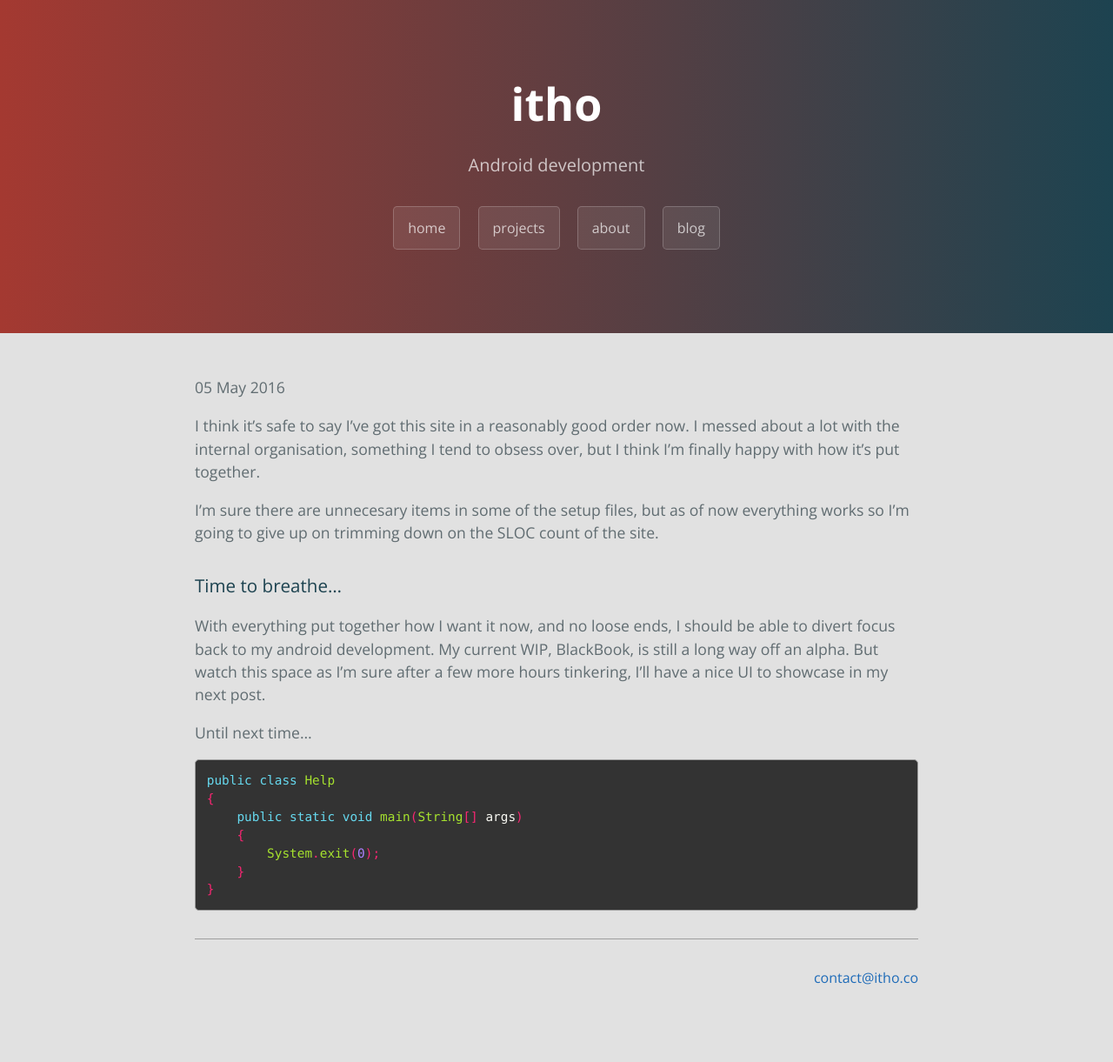
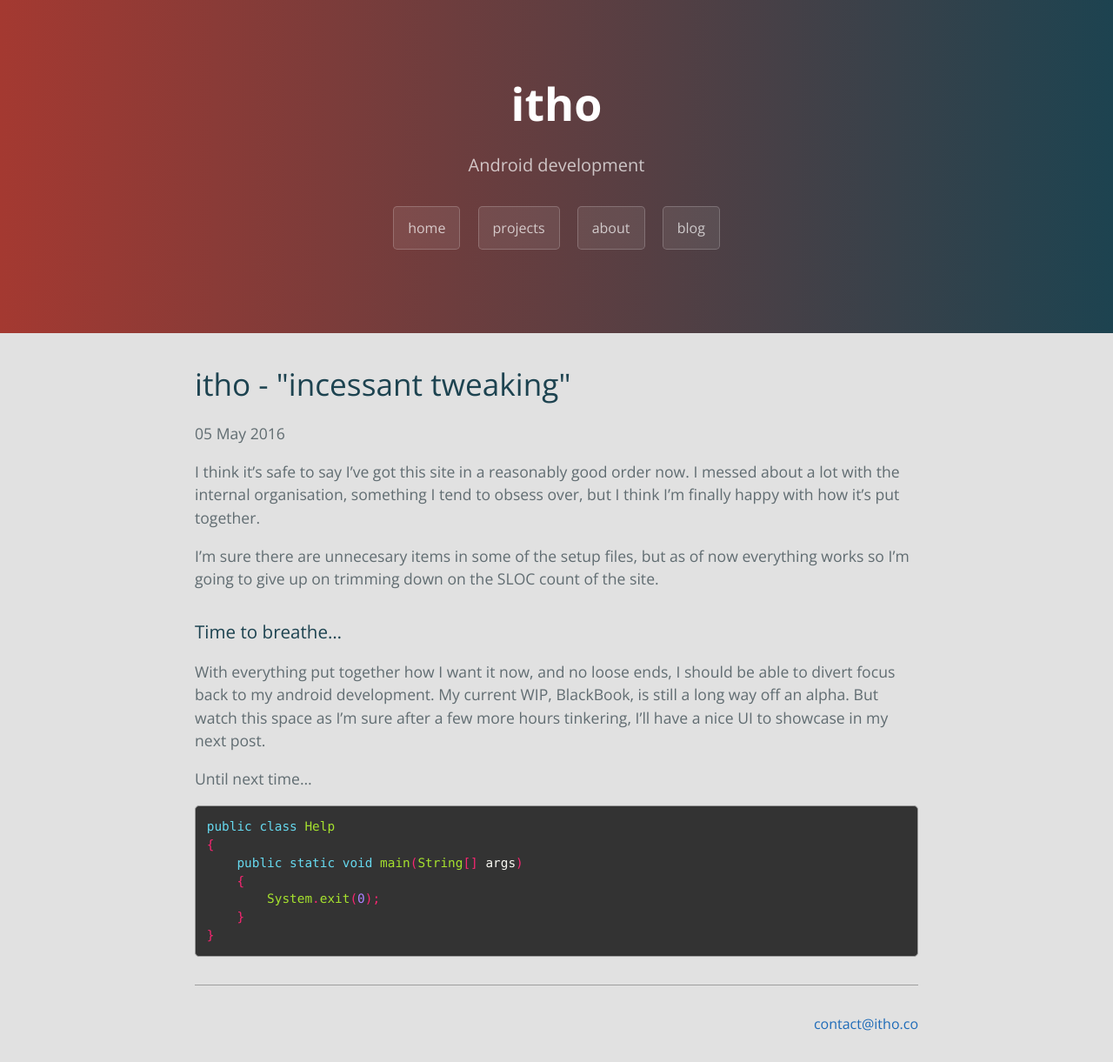
Before and after one commit to itho/itho.github.io, a Jekyll site: the page built from _posts/2016-05-05-incessant-tweaking.md, in a window 1280 px wide. Shown: the whole page at 87% size. Built offline with Jekyll 4.4.1, drawn with Linux system fonts in a browser that asks for light colours; some web fonts are replaced; before the commit the page ends 1168 px from its top, so only the background shows below that.

Commit message:
Update 2016-05-05-incessant-tweaking.md

```diff
--- a/_posts/2016-05-05-incessant-tweaking.md
+++ b/_posts/2016-05-05-incessant-tweaking.md
@@ -1,6 +1,7 @@
 ---
 layout: post
-title: itho - "incessant tweaking"
+title: incessant tweaking
+header: itho - "incessant tweaking"
 date: 2016-05-05
 ---
 
```
